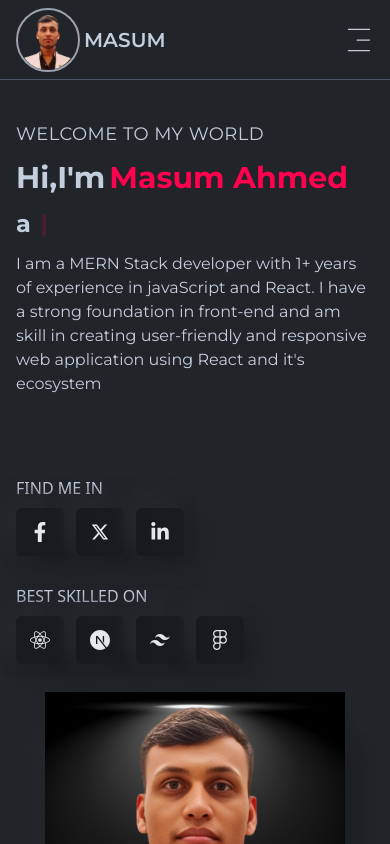
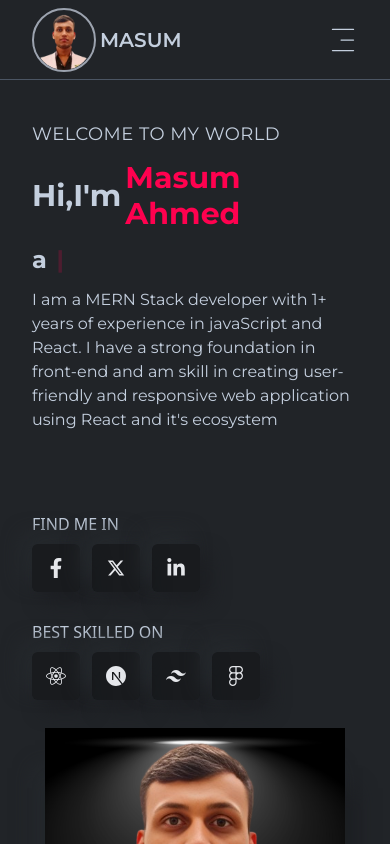
Before and after one commit to M-Shourav/portfolio_yt, a React (Create React App) app: page / in a window 390 px wide. Shown: the top 844 px of the page. Built offline with nearby package versions, Linux system fonts and the light colour scheme.

Commit message:
contact page update

```diff
--- a/src/components/Container.js
+++ b/src/components/Container.js
@@ -3,7 +3,7 @@ import { twMerge } from "tailwind-merge";
 const Container = ({ children, className, id }) => {
   return (
     <div
-      className={twMerge("max-w-[1180px] mx-auto px-4 lg:px-0", className, id)}
+      className={twMerge("max-w-[1180px] mx-auto px-8 lg:px-0", className, id)}
     >
       {children}
     </div>
--- a/src/components/contact/Contact.js
+++ b/src/components/contact/Contact.js
@@ -67,7 +67,7 @@ const Contact = () => {
                   <RiTwitterXFill />
                 </a>
                 <a
-                  href="https://www.linkedin.com/in/mdmasumbillah12/"
+                  href="https://www.linkedin.com/in/masumdev24/"
                   target="blank"
                   className="bannerIcon"
                 >
```
